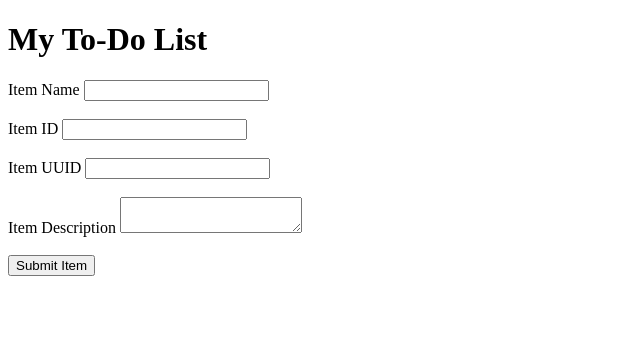
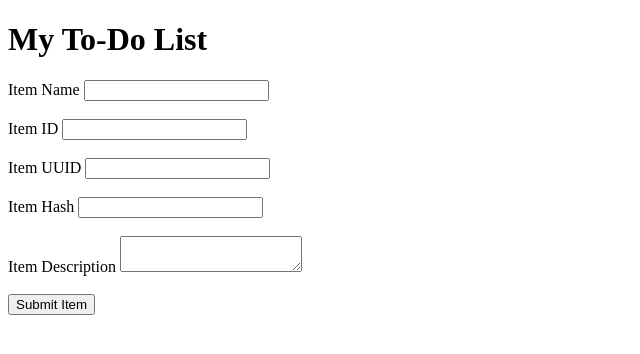
Before and after one commit to AbhimanyuKaushik/Devops, a Flask app: page /todo in a window 1280 px wide. Shown: the top 354 px of the page, without its empty margins (0-640 px from the left). Run offline with Flask 3, Linux system fonts and the light colour scheme.

Commit message:
Add Item Hash field

```diff
--- a/templates/todo.html
+++ b/templates/todo.html
@@ -23,6 +23,11 @@
 
         <br><br>
 
+        <label>Item Hash</label>
+        <input type="text" name="itemHash" required>
+
+        <br><br>
+
         <label>Item Description</label>
         <textarea name="itemDescription" required></textarea>
 
```
